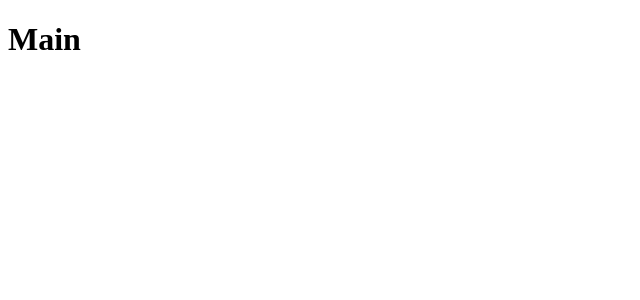
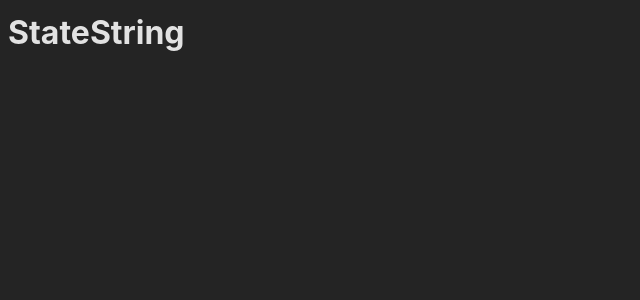
Before and after one commit to PW-kirylvolkau/diploma-thesis, a React (Vite) app in the folder frontend/: page / in a window 1280 px wide. Shown: the top 300 px of the page, without its empty margins (0-640 px from the left). Built offline with nearby package versions, Linux system fonts and the light colour scheme.

Commit message:
Back to Basics - JS. Redux added

```diff
--- a/frontend/index.html
+++ b/frontend/index.html
@@ -5,6 +5,6 @@
   </head>
   <body>
     <div id="root"></div>
-    <script type="module" src="/src/main.tsx"></script>
+    <script type="module" src="/src/main.jsx"></script>
   </body>
 </html>
--- /dev/null
+++ b/frontend/src/App.jsx
@@ -0,0 +1,14 @@
+import { useDispatch, useSelector } from 'react-redux';
+
+function App() {
+  const dispatch = useDispatch();
+  const defaultState = useSelector(state => state.default.value);
+
+  return (
+    <div>
+      <h1>{defaultState}</h1>
+    </div>
+    );
+}
+
+export default App;
--- a/frontend/src/App.tsx
+++ /dev/null
@@ -1,7 +0,0 @@
-function App() {
-  return (
-    <h1>Main</h1>
-    );
-}
-
-export default App;
--- /dev/null
+++ b/frontend/src/index.css
@@ -0,0 +1,10 @@
+:root {
+  font-family: Inter, Avenir, Helvetica, Arial, sans-serif;
+  font-size: 16px;
+  line-height: 24px;
+  font-weight: 400;
+
+  color-scheme: light dark;
+  color: rgba(255, 255, 255, 0.87);
+  background-color: #242424;
+}
--- /dev/null
+++ b/frontend/src/main.jsx
@@ -0,0 +1,12 @@
+import React from 'react'
+import ReactDOM from 'react-dom/client'
+import { Provider } from 'react-redux';
+import App from './App'
+import './index.css'
+import reduxStore from './store';
+
+ReactDOM.createRoot(document.getElementById('root')).render(
+    <Provider store={reduxStore}>
+      <App />
+    </Provider>
+);
--- a/frontend/src/main.tsx
+++ /dev/null
@@ -1,9 +0,0 @@
-import React from 'react'
-import ReactDOM from 'react-dom/client'
-import App from './App'
-
-ReactDOM.createRoot(document.getElementById('root') as HTMLElement).render(
-  <React.StrictMode>
-    <App />
-  </React.StrictMode>,
-)
--- /dev/null
+++ b/frontend/src/slice.jsx
@@ -0,0 +1,18 @@
+import { createSlice } from "@reduxjs/toolkit";
+
+const initialState =  {
+    value: "StateString"
+};
+
+const defaultSlice = createSlice({
+    name: "default",
+    initialState,
+    reducers: {
+        changeState: (state, { payload }) => {
+            state = payload;
+        }
+    }
+});
+
+export const { changeState } = defaultSlice.actions;
+export default defaultSlice.reducer;
--- /dev/null
+++ b/frontend/src/store.jsx
@@ -0,0 +1,8 @@
+import { configureStore } from "@reduxjs/toolkit";
+import defaultReducer from './slice';
+
+export default configureStore({
+    reducer: {
+        default: defaultReducer,
+    },
+});
```
Also changed, not shown: frontend/package.json (+4 -3 lines), frontend/tsconfig.json (deleted, +0 -21 lines), frontend/tsconfig.node.json (deleted, +0 -9 lines), frontend/vite.config.js (renamed from frontend/vite.config.ts), 1 other file (tests, documents, lock files or other folders).
